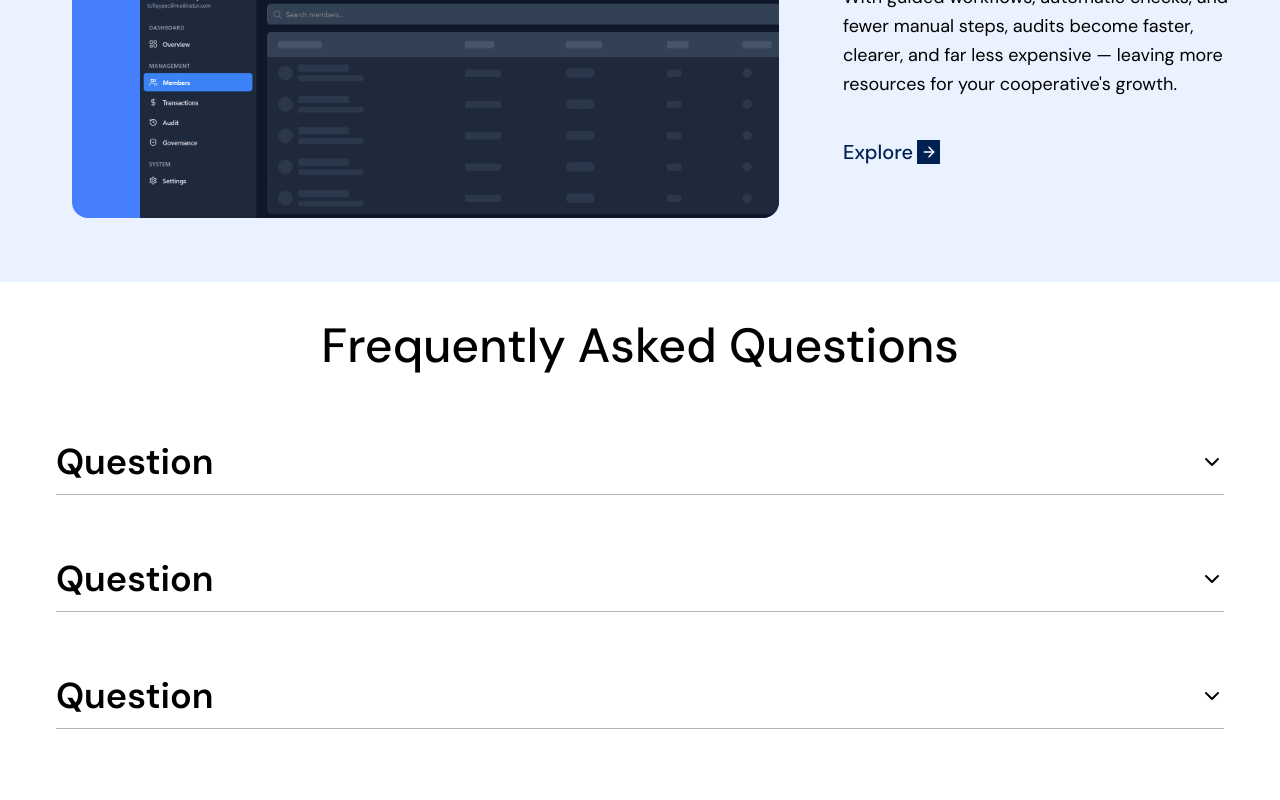
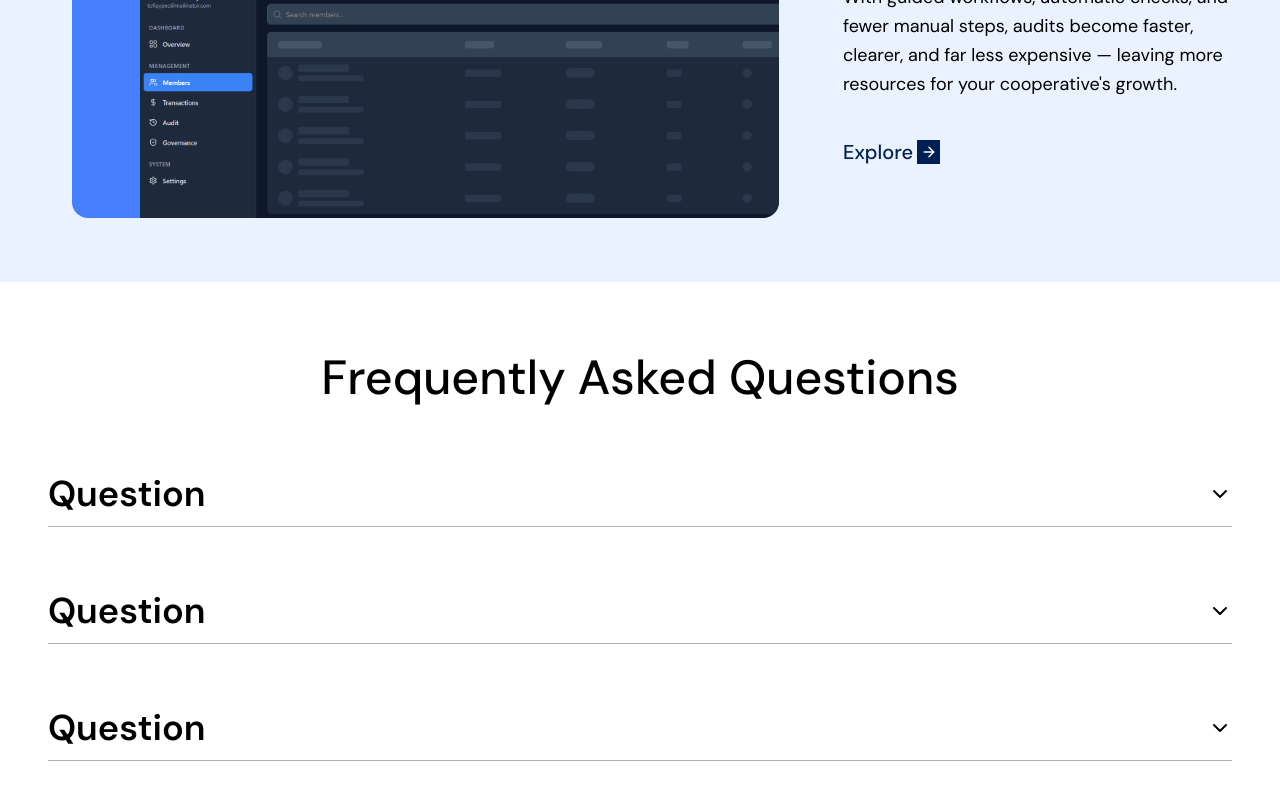
Before and after one commit to Auricmondal/Digicoop, a React (Vite) app in the folder client/: page / in a window 1280 px wide. Shown: the part 2550-3350 px from the top of the page. Built offline with nearby package versions, Linux system fonts and the light colour scheme.

Commit message:
Fix faq section h1 & padding

```diff
--- a/client/src/components/sections/FAQ.jsx
+++ b/client/src/components/sections/FAQ.jsx
@@ -1,5 +1,6 @@
 import { LayoutGroup } from "motion/react";
 import FAQItem from "../ui/FAQItem";
+import SectionWrapper from "../../layouts/SectionWrapper";
 
 const faqs = [
   {
@@ -18,10 +19,10 @@ const faqs = [
 
 export default function FAQSection() {
   return (
-    <div className="mx-auto px-6 py-8 w-[95vw]">
-      <h1 className="text-2xl md:text-[32px] lg:text-[48px] mb-[10px] font-medium text-center">
+    <SectionWrapper className="max-w-[1460px] mx-auto">
+      <h2 className="text-2xl md:text-[32px] lg:text-[48px] mb-[10px] font-medium text-center">
         Frequently Asked Questions
-      </h1>
+      </h2>
       <LayoutGroup>
         <div className="space-y-[10px]">
           {faqs.map((faq, idx) => (
@@ -29,6 +30,6 @@ export default function FAQSection() {
           ))}
         </div>
       </LayoutGroup>
-    </div>
+    </SectionWrapper>
   );
 }
```
